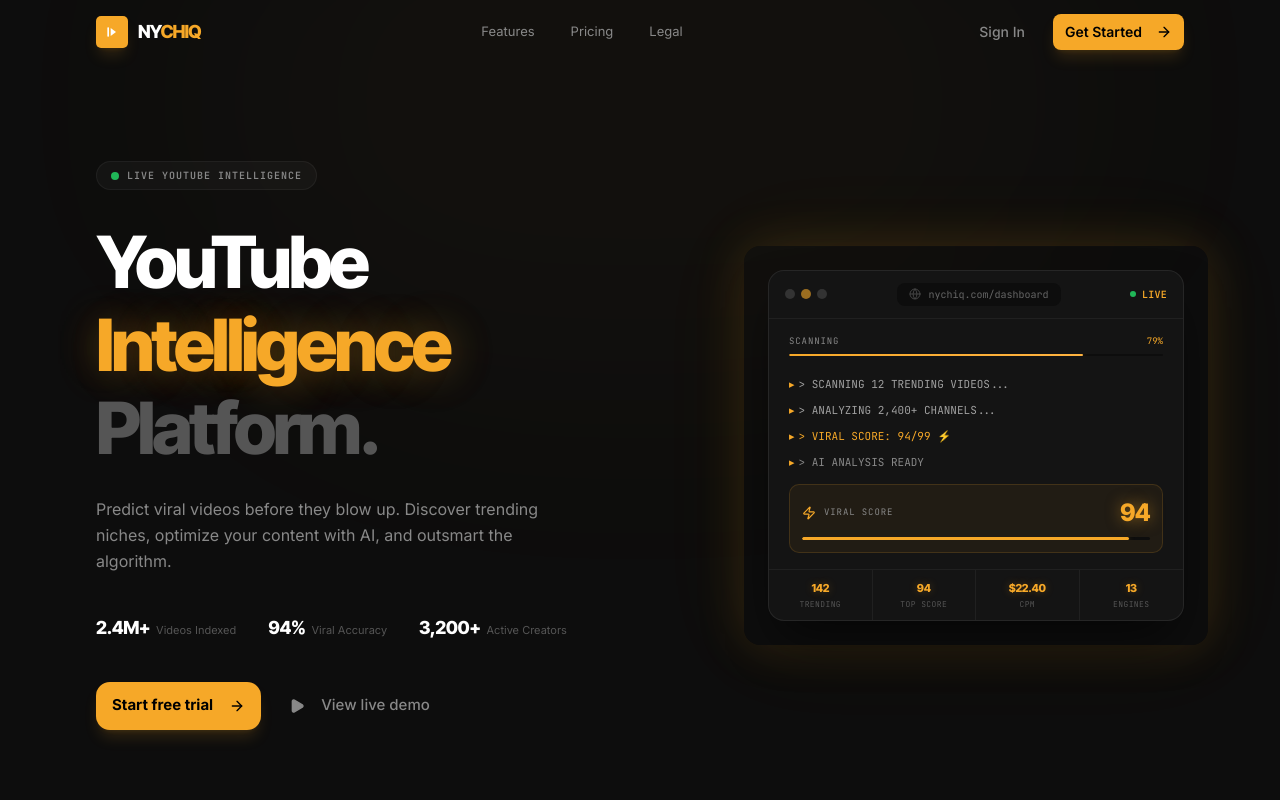
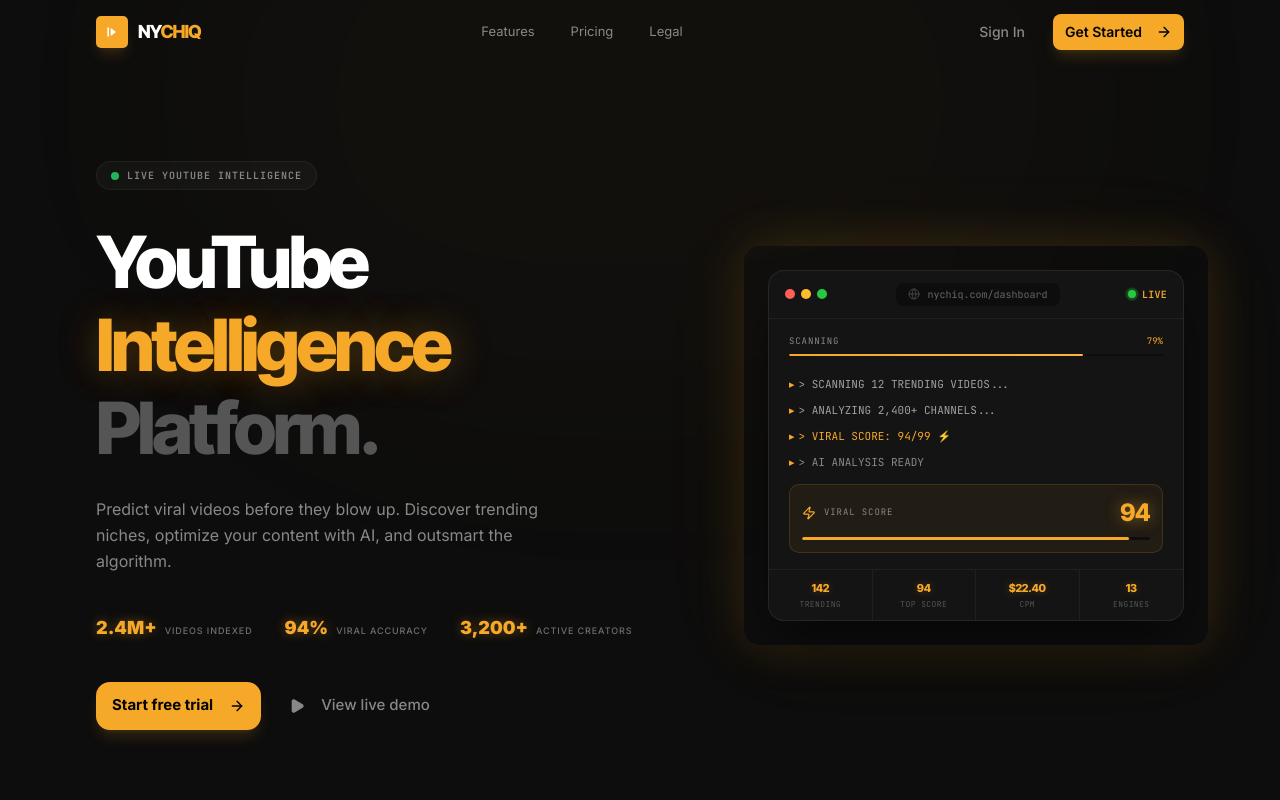
Before and after one commit to horsnel/NychIQ, a Next.js app: page / in a window 1280 px wide. Shown: the top 800 px of the page. Built offline with nearby package versions, Linux system fonts and the light colour scheme.

Commit message:
fix: gold hero stats, traffic-light terminal dots, live ping animation

```diff
--- a/src/components/nychiq/welcome-page.tsx
+++ b/src/components/nychiq/welcome-page.tsx
@@ -116,10 +116,10 @@
         {/* Title bar */}
         <div className="flex items-center justify-between px-4 py-3 border-b border-white/[0.05]">
           <div className="flex items-center gap-2">
-            <div className="flex gap-1.5">
-              <div className="w-2.5 h-2.5 rounded-full bg-[#333]" />
-              <div className="w-2.5 h-2.5 rounded-full bg-[#F6A828]/60" />
-              <div className="w-2.5 h-2.5 rounded-full bg-[#333]" />
+            <div className="flex gap-[6px]">
+              <div className="w-[10px] h-[10px] rounded-full bg-[#FF5F56]" />
+              <div className="w-[10px] h-[10px] rounded-full bg-[#FFBD2E]" />
+              <div className="w-[10px] h-[10px] rounded-full bg-[#27C93F]" />
             </div>
           </div>
           <div className="flex items-center gap-2 bg-[#0D0D0D] rounded-md px-3 py-1">
@@ -127,7 +127,10 @@
             <span className="text-[10px] text-[#666] font-terminal">nychiq.com/dashboard</span>
           </div>
           <div className="flex items-center gap-1.5">
-            <span className="live-dot" style={{ width: 6, height: 6 }} />
+            <span className="relative flex h-2 w-2">
+              <span className="absolute inline-flex h-full w-full rounded-full bg-[#27C93F] opacity-75 animate-ping" />
+              <span className="relative inline-flex h-2 w-2 rounded-full bg-[#27C93F]" />
+            </span>
             <span className="text-[10px] text-[#F6A828] font-terminal font-semibold tracking-wide">LIVE</span>
           </div>
         </div>
@@ -323,16 +326,16 @@
                 Predict viral videos before they blow up. Discover trending niches, optimize your content with AI, and outsmart the algorithm.
               </p>
 
-              {/* Stats row */}
+              {/* Stats row — gold values with glow, muted labels */}
               <div className="flex flex-wrap gap-x-8 gap-y-3 mb-10">
                 {[
                   { value: '2.4M+', label: 'Videos Indexed' },
                   { value: '94%', label: 'Viral Accuracy' },
                   { value: '3,200+', label: 'Active Creators' },
                 ].map((stat) => (
-                  <div key={stat.label} className="flex items-baseline gap-1.5">
-                    <span className="stat-number text-lg font-bold text-[#FFFFFF]">{stat.value}</span>
-                    <span className="text-[11px] text-[#555555]">{stat.label}</span>
+                  <div key={stat.label} className="flex items-baseline gap-2">
+                    <span className="text-lg font-black text-[#F6A828]" style={{ textShadow: '0 0 12px rgba(246, 168, 40, 0.4)' }}>{stat.value}</span>
+                    <span className="text-[9px] text-white/40 font-medium tracking-widest uppercase">{stat.label}</span>
                   </div>
                 ))}
               </div>
```
